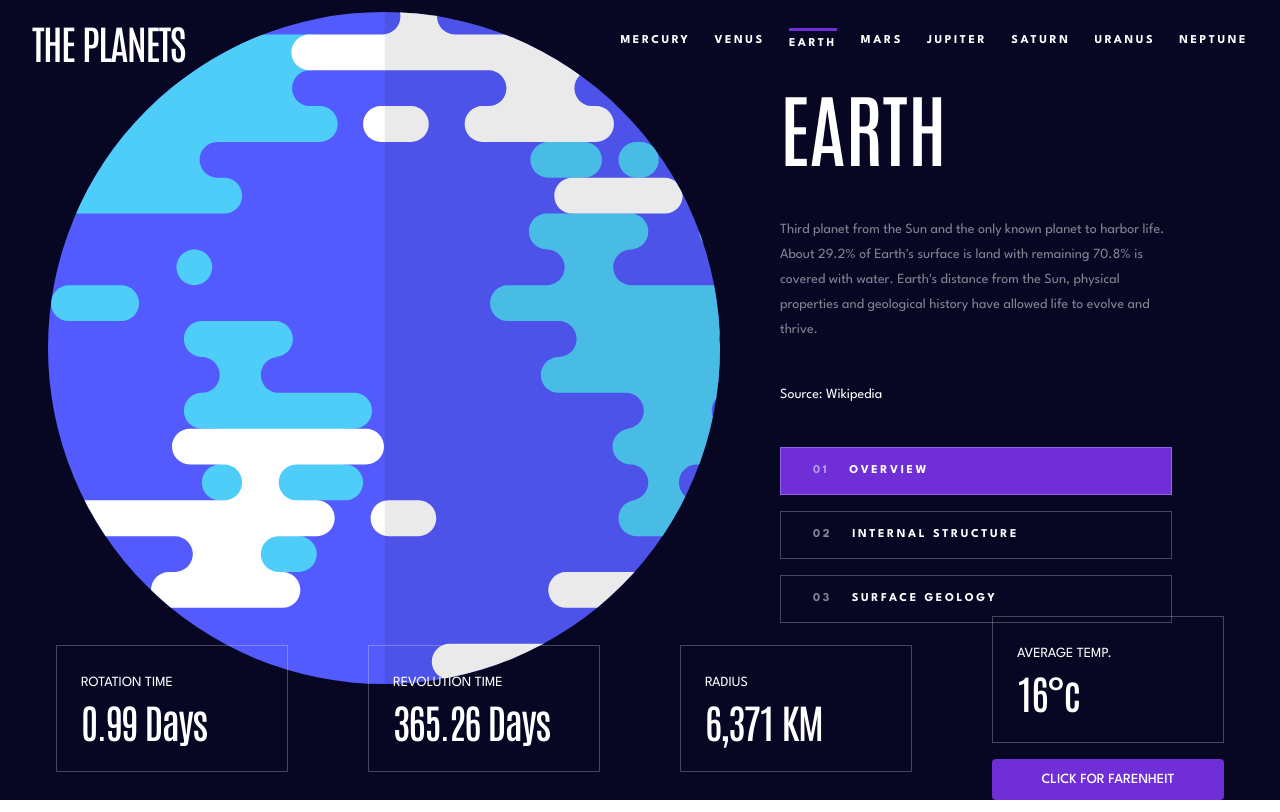
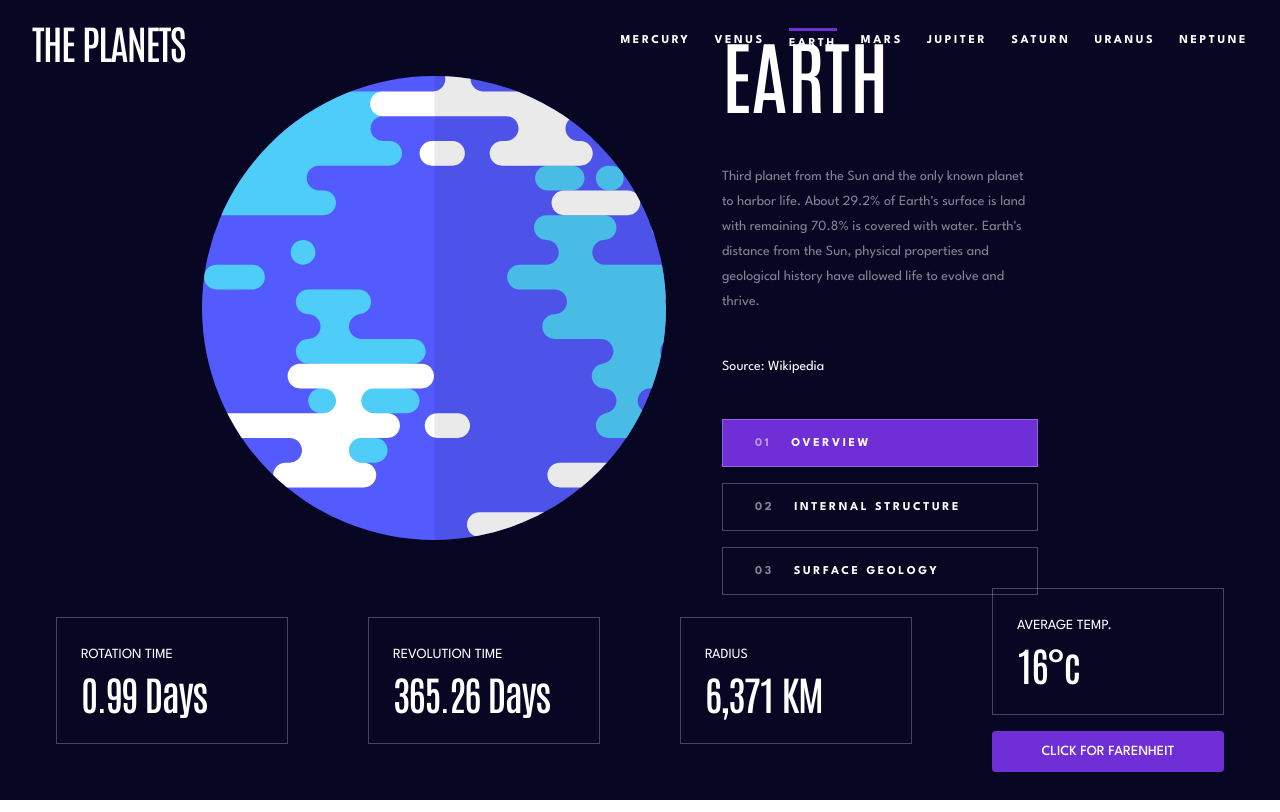
Before and after one commit to brandontaylor1/planets, a React (Vite) app: page / in a window 1280 px wide. Both pictures are taken after a click on the button "LETS GO!". Built offline with nearby package versions, Linux system fonts and the light colour scheme.

Commit message:
Fix MainSection spacing issue

```diff
--- a/src/components/Footer.jsx
+++ b/src/components/Footer.jsx
@@ -46,7 +46,7 @@
 
 
   return (
-    <footer className='w-full text-white h-[20vh]'>
+    <footer className='w-full text-white h-auto'>
         <div className="w-100%] h-[100%] flex flex-row items-center justify-center">
             <div className="w-[40%] h-[100%] flex flex-col
             items-left justify-center gap-4 p-10">
--- a/src/components/MainSection.jsx
+++ b/src/components/MainSection.jsx
@@ -58,25 +58,26 @@
   }
 
   return (
-    <main className='@container w-[100%] min-h-[70vh] flex flex-row items-center justify-center text-[var(--color-primary-white)]'>
+  <main className='w-full min-h-[60vh] flex justify-center text-[var(--color-primary-white)] p-10'>
     <motion.div
-        className='@container w-[100%] h-full flex items-center justify-center'
+        className='w-[75%] h-full flex flex-row items-center justify-end gap-4'
         initial={{ opacity: 0 }}
         animate={{ opacity: 1 }}
         transition={{duration: 0.5}}>
-
+      <div className='w-[60%] flex items-center ' >
           {isGeologyView ?
             ( <div className='flex flex-col items-center justify-center relative'>
-              <img src={backgroundImage} alt={selectedPlanet.name} className='w-2xl h-2xl md:w-l md:h-l object-cover'/>
-              <img src={currentImage} alt={selectedPlanet.name} className='w-l h-l md:m md:m absolute bottom-0 object-cover' />
+                <img src={backgroundImage} alt={selectedPlanet.name} className='w-2xl h-2xl sm:max-w-full sm:h-auto object-cover'/>
+                <img src={currentImage} alt={selectedPlanet.name} className='w-l h-l sm:max-w-full sm:h-auto absolute bottom-0 object-cover' />
             </div>
             ) : (
-            <img src={currentImage ? currentImage : null} alt={selectedPlanet.name} className='w-2xl h-2xl object-cover' />
+              <img src={currentImage ? currentImage : null} alt={selectedPlanet.name} className='w-2xl h-2xl  object-cover' />
             )}
+        </div>
 
 
-      <div className="w-[40vw] h-[auto] flex flex-col
-      items-left justify-center gap-10 p-15">
+      <div className="w-[50%] h-[auto] flex flex-col
+      items-left justify-center gap-10 p-10">
         {selectedPlanet &&
         <h1 className='h1 uppercase'>
             {selectedPlanet.name} </h1>}
```
Lines whose indentation alone changed are shown as unchanged.
